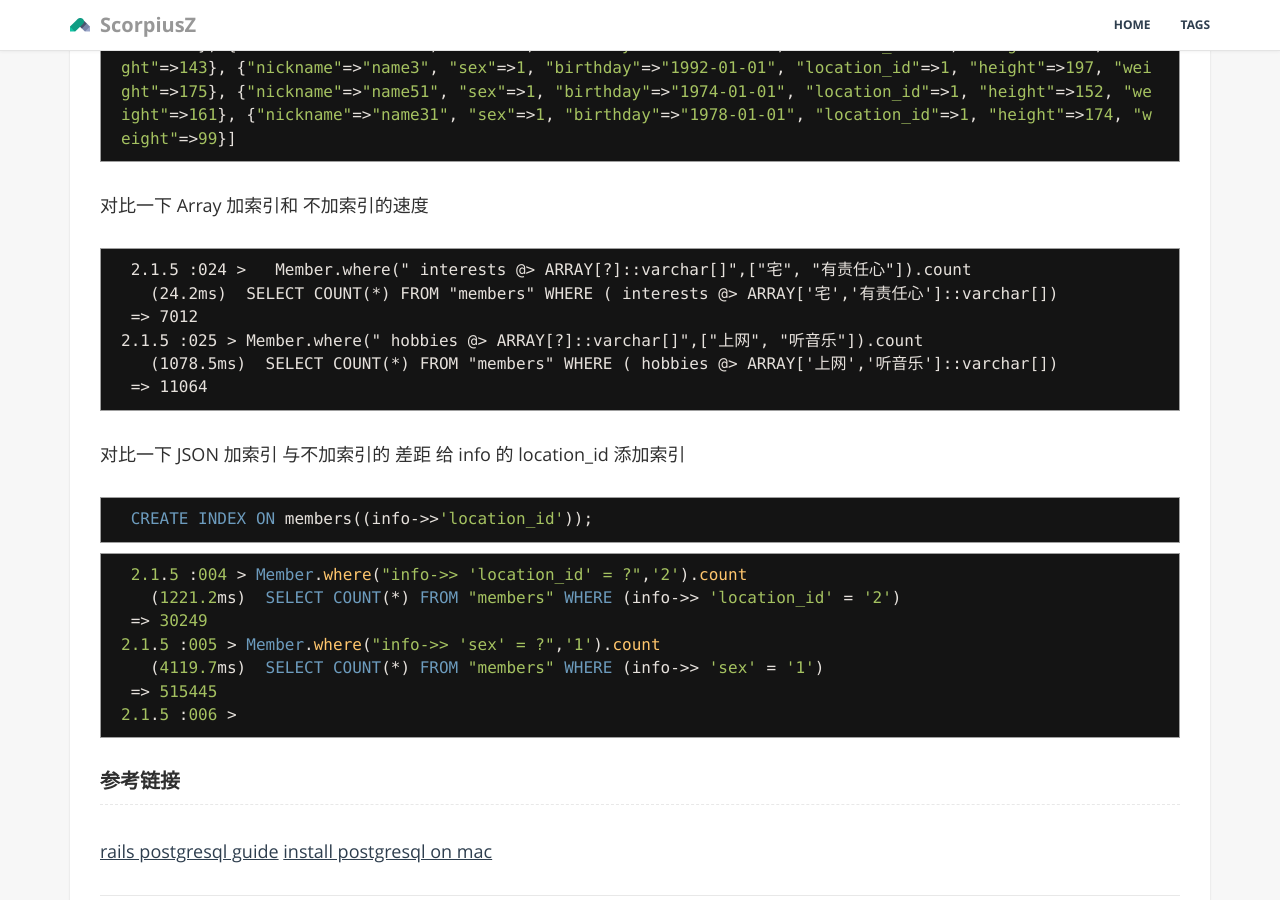
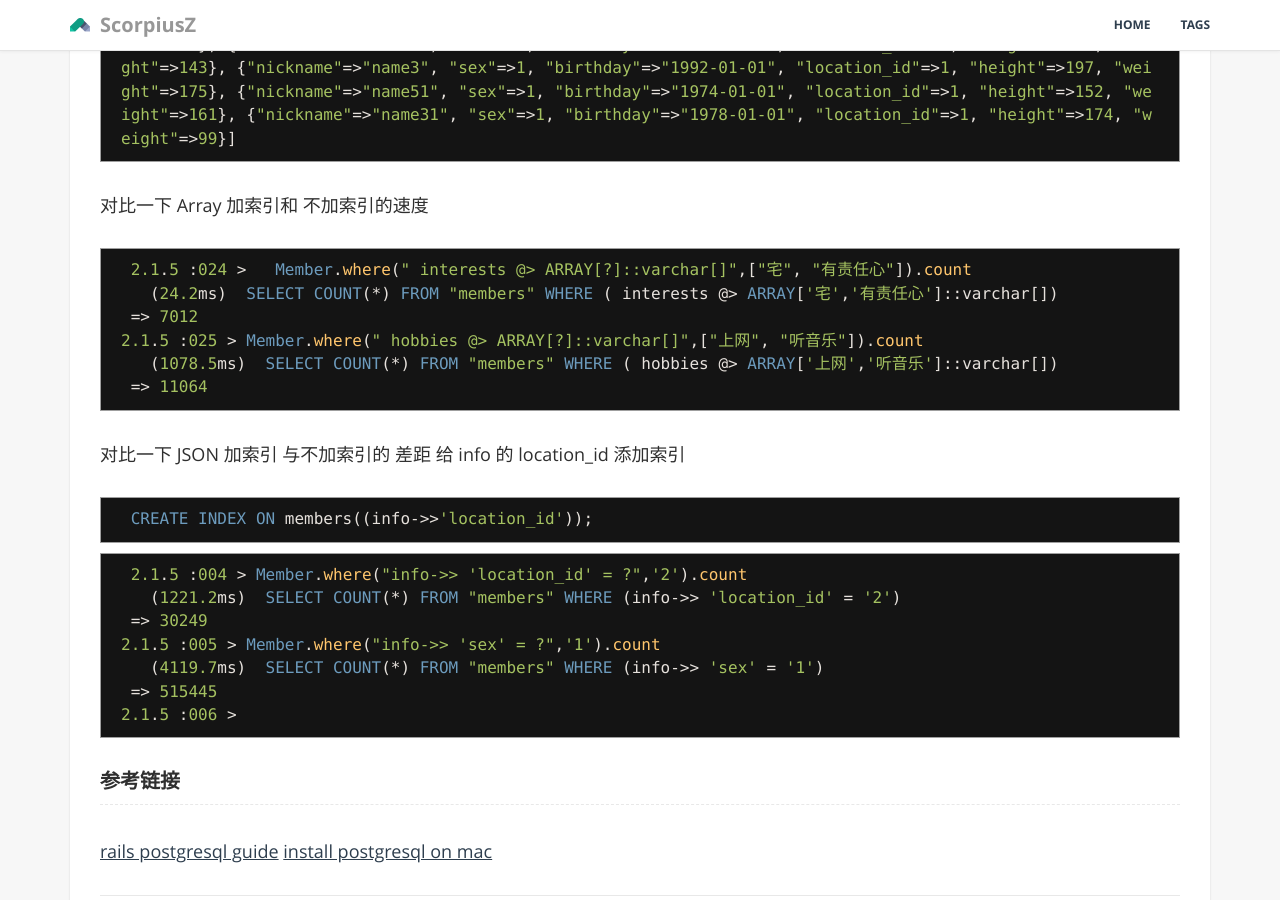
Before and after one commit to ScorpiusZ/ScorpiusZ.github.io, a Jekyll site: the page built from _posts/201507/2015-7-2-Introduction-To-PostgreSQL.md, in a window 1280 px wide and 900 px high, scrolled down 6607 px. Built offline with Jekyll 4.4.1, drawn with Linux system fonts in a browser that asks for light colours; Markdown is read by kramdown in place of the engine named in the settings.

Commit message:
少加一行。。。 =_=

````diff
--- a/_posts/201507/2015-7-2-Introduction-To-PostgreSQL.md
+++ b/_posts/201507/2015-7-2-Introduction-To-PostgreSQL.md
@@ -242,7 +242,7 @@ end
 
  对比一下 Array 加索引和 不加索引的速度
 
- ```
+ ```ruby
  2.1.5 :024 >   Member.where(" interests @> ARRAY[?]::varchar[]",["宅", "有责任心"]).count
    (24.2ms)  SELECT COUNT(*) FROM "members" WHERE ( interests @> ARRAY['宅','有责任心']::varchar[])
  => 7012
````
